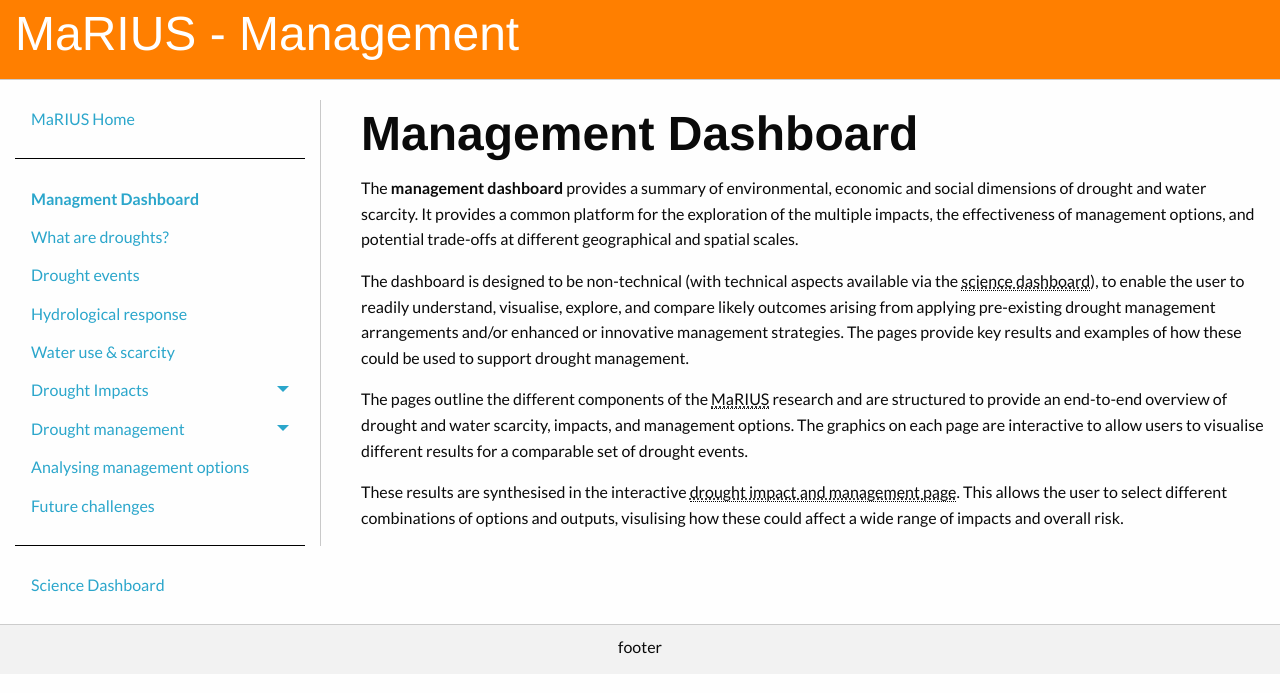
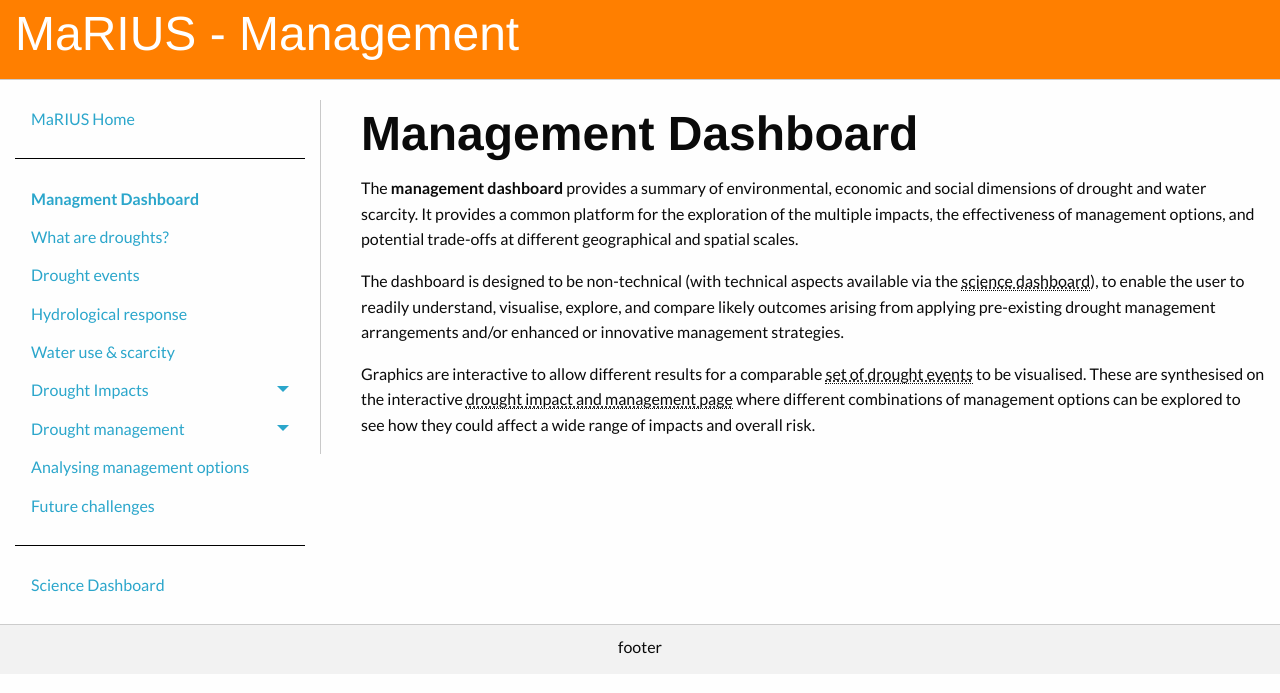
Before and after one commit to VictoriaJJ/mariusdroughtproject.org, a Jekyll site: the page built from _pages/dashboard/management/index.md, in a window 1280 px wide. Shown: the top 693 px of the page. Built offline with Jekyll 4.4.1, drawn with Linux system fonts in a browser that asks for light colours.

Commit message:
Updated text

```diff
--- a/_pages/dashboard/management/index.md
+++ b/_pages/dashboard/management/index.md
@@ -6,13 +6,11 @@ _title: Management Dashboard
 ---
 The **management dashboard** provides a summary of environmental, economic and social dimensions of drought and water scarcity. It provides a common platform for the exploration of the multiple impacts, the effectiveness of management options, and potential trade-offs at different geographical and spatial scales.
 
-The dashboard is designed to be non-technical (with technical aspects available via the science dashboard), to enable the user to readily understand, visualise, explore, and compare likely outcomes arising from applying pre-existing drought management arrangements and/or enhanced or innovative management strategies. The pages provide key results and examples of how these could be used to support drought management.
+The dashboard is designed to be non-technical (with technical aspects available via the science dashboard), to enable the user to readily understand, visualise, explore, and compare likely outcomes arising from applying pre-existing drought management arrangements and/or enhanced or innovative management strategies.
 
-The pages outline the different components of the MaRIUS research and are structured to provide an end-to-end overview of drought and water scarcity, impacts, and management options. The graphics on each page are interactive to allow users to visualise different results for a comparable set of drought events.
-
-These results are synthesised in the interactive drought impact and management page. This allows the user to select different combinations of options and outputs, visulising how these could affect a wide range of impacts and overall risk.
+Graphics are interactive to allow different results for a comparable set of drought events to be visualised. These are synthesised on the interactive drought impact and management page where different combinations of management options can be explored to see how they could affect a wide range of impacts and overall risk.
 
 *[MaRIUS]: Expand MaRIUS
 *[science dashboard]: Link to science dashboard here
-*[selected set of drought events]: define here
+*[set of drought events]: define here
 *[drought impact and management page]: link to page here
```
